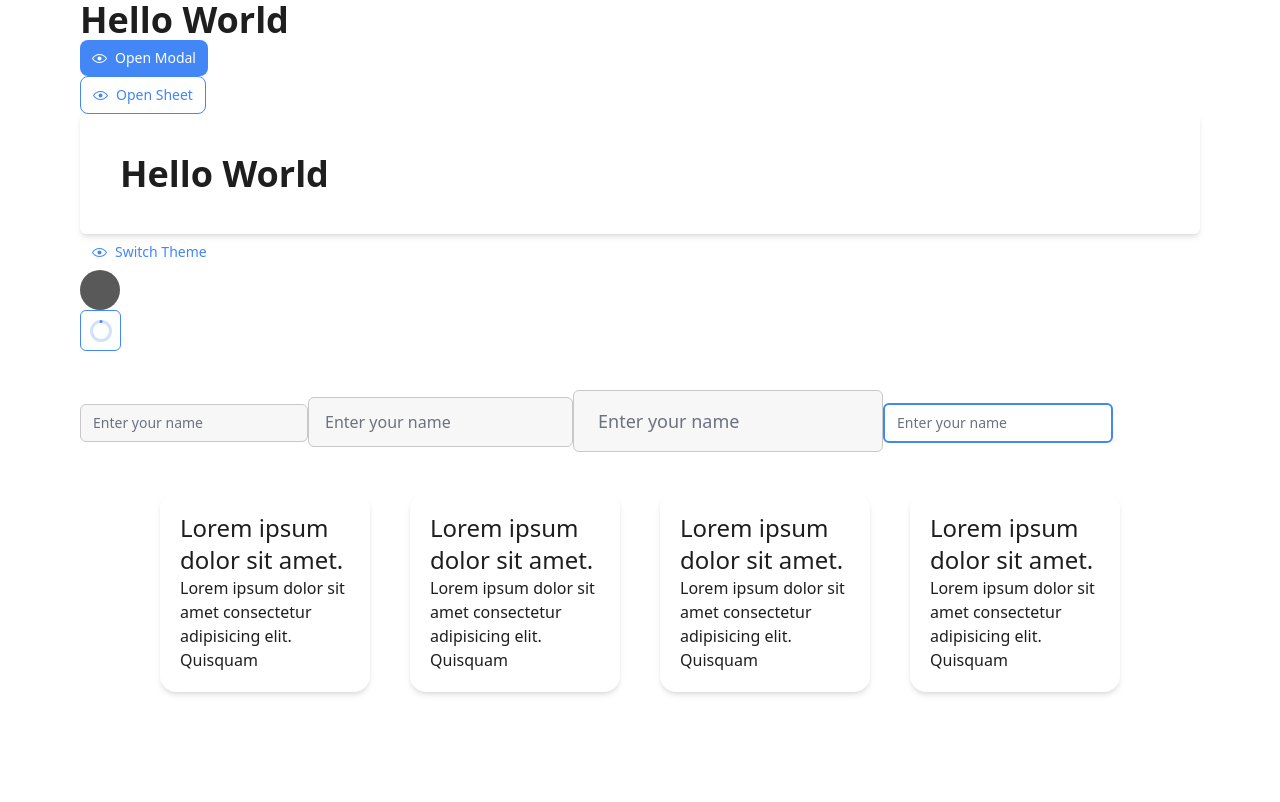
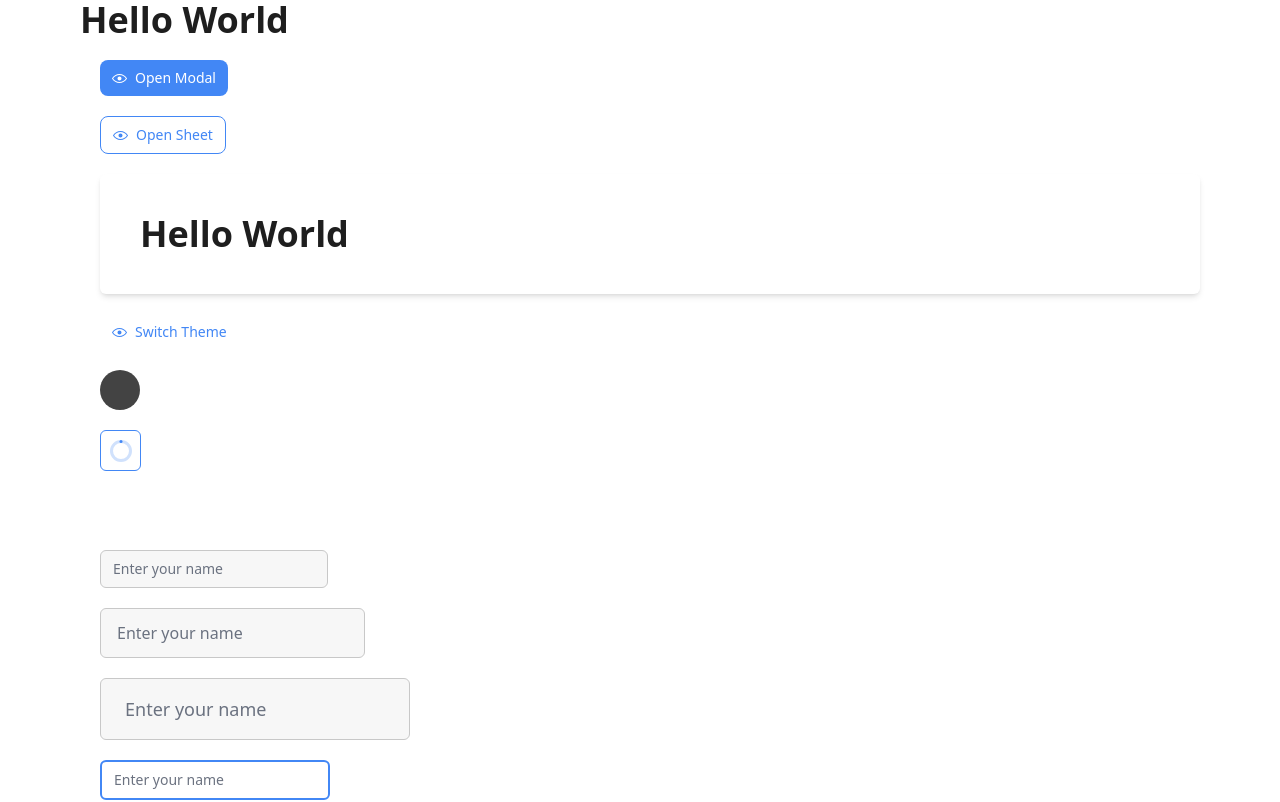
Before and after one commit to usmangurowa/next-tailwind-components, a Next.js app: page / in a window 1280 px wide. Shown: the top 802 px of the page. Built offline with nearby package versions, Linux system fonts and the light colour scheme.

Commit message:
feat: implement focus trap

```diff
--- a/components/common/Button.tsx
+++ b/components/common/Button.tsx
@@ -28,7 +28,9 @@ interface ButtonProps
   right?: React.ReactNode;
 }
 
-const Button = ({
+const Button = React.forwardRef<HTMLButtonElement, ButtonProps>(
+  (
+    {
       children,
       className,
       size = "md",
@@ -40,7 +42,9 @@ const Button = ({
       right = null,
       disabled,
       ...props
-}: ButtonProps) => {
+    },
+    ref
+  ) => {
     const classes = clx(
       {
         [roundness[rounded]]: true,
@@ -64,7 +68,12 @@ const Button = ({
     );
 
     return (
-    <button className={classes} disabled={disabled || loading} {...props}>
+      <button
+        ref={ref}
+        className={classes}
+        disabled={disabled || loading}
+        {...props}
+      >
         {loading && (
           <div className="absolute flex items-center justify-center w-full h-full loader">
             <Spinner />
@@ -75,8 +84,7 @@ const Button = ({
         {right}
       </button>
     );
-};
+  }
+);
 
 export default React.memo(Button);
-
-const tmp = <span className="scale-[.99]"></span>;
--- a/components/common/IconButton.tsx
+++ b/components/common/IconButton.tsx
@@ -28,7 +28,9 @@ interface IconButtonProps
   right?: React.ReactNode;
 }
 
-const IconButton = ({
+const IconButton = React.forwardRef<HTMLButtonElement, IconButtonProps>(
+  (
+    {
       children,
       className,
       size = "md",
@@ -40,7 +42,9 @@ const IconButton = ({
       right = null,
       disabled,
       ...props
-}: IconButtonProps) => {
+    },
+    ref
+  ) => {
     const classes = clx(
       {
         [roundness[rounded]]: true,
@@ -64,7 +68,12 @@ const IconButton = ({
     );
 
     return (
-    <button className={classes} disabled={disabled || loading} {...props}>
+      <button
+        ref={ref}
+        className={classes}
+        disabled={disabled || loading}
+        {...props}
+      >
         {loading && (
           <div className="absolute flex items-center justify-center w-full h-full text-inherit loader">
             <Spinner />
@@ -73,6 +82,7 @@ const IconButton = ({
         <span>{children}</span>
       </button>
     );
-};
+  }
+);
 
 export default React.memo(IconButton);
--- a/components/common/Input.tsx
+++ b/components/common/Input.tsx
@@ -24,9 +24,17 @@ interface InputProps
   size?: "sm" | "md" | "lg" | any;
   mode?: "outline" | "solid" | "text";
   rounded?: keyof typeof roundness;
+  label?: string | React.ReactNode;
+  left?: React.ReactNode;
+  right?: React.ReactNode;
+  helperText?: string;
+  error?: boolean;
+  containerClassName?: string;
 }
 
-const Input = ({
+const Input = React.forwardRef<HTMLInputElement, InputProps>(
+  (
+    {
       children,
       className,
       size = "md",
@@ -34,10 +42,11 @@ const Input = ({
       variant,
       rounded = "md",
       disabled,
+      label,
       ...props
-}: InputProps) => {
-  //   const roundedClass = "rounded-" + rounded;
-
+    },
+    ref
+  ) => {
     const classes = clx(
       {
         [roundness[rounded]]: true,
@@ -54,9 +63,21 @@ const Input = ({
       className
     );
 
-  return <input className={classes} {...props} />;
-};
+    const labelClasses = clx(
+      "text-sm font-medium text-gray-700 dark:text-gray-300"
+    );
+
+    const helperTextClasses = clx();
+
+    const containerClasses = clx("w-fit space-y-2");
+
+    return (
+      <div className="">
+        {label && <label className={labelClasses}>{label}</label>}
+        <input ref={ref} className={classes} {...props} />
+      </div>
+    );
+  }
+);
 
 export default React.memo(Input);
-
-const temp = <span className="ring-0"></span>;
--- a/components/dialogs/Modal.tsx
+++ b/components/dialogs/Modal.tsx
@@ -2,6 +2,7 @@ import React from "react";
 import IconButton from "../common/IconButton";
 import { Cross1Icon } from "@radix-ui/react-icons";
 import { clx } from "@/lib/utils";
+import FocusTrap from "focus-trap-react";
 
 interface ModalProps extends React.HTMLAttributes<HTMLDivElement> {
   open: boolean;
@@ -35,7 +36,22 @@ const Modal = ({
     }
   );
 
+  React.useEffect(() => {
+    const onEscaped = (e: KeyboardEvent) => {
+      if (e.keyCode === 27) {
+        onClose && onClose();
+      }
+    };
+
+    document.addEventListener("keydown", onEscaped);
+
+    return () => {
+      document.removeEventListener("keydown", onEscaped);
+    };
+  }, []);
+
   return (
+    <FocusTrap active={open}>
       <div className={classes}>
         {React.Children.map(children, (child) => {
           return React.cloneElement(child as React.ReactElement<any>, {
@@ -51,6 +67,7 @@ const Modal = ({
           onClick={onClose}
         ></div>
       </div>
+    </FocusTrap>
   );
 };
 
@@ -67,7 +84,7 @@ const ModalContent = ({
   ...props
 }: ModalContentProps) => {
   const classes = clx(
-    "paper shadow-none z-[999] relative overflow-auto",
+    "paper z-[999] relative overflow-auto",
     {
       "w-full laptop:h-[80vh] laptop:w-1/2 laptop:rounded-2xl rounded-t-2xl mt-auto laptop:m-0":
         responsive,
--- a/components/dialogs/Sheet.tsx
+++ b/components/dialogs/Sheet.tsx
@@ -2,6 +2,7 @@ import React from "react";
 import IconButton from "../common/IconButton";
 import { Cross1Icon } from "@radix-ui/react-icons";
 import { clx } from "@/lib/utils";
+import FocusTrap from "focus-trap-react";
 
 interface SheetProps extends React.HTMLAttributes<HTMLDivElement> {
   open: boolean;
@@ -29,7 +30,22 @@ const Sheet = ({ onClose, open, children, position = "left" }: SheetProps) => {
     }
   );
 
+  React.useEffect(() => {
+    const onEscaped = (e: KeyboardEvent) => {
+      if (e.keyCode === 27) {
+        onClose && onClose();
+      }
+    };
+
+    document.addEventListener("keydown", onEscaped);
+
+    return () => {
+      document.removeEventListener("keydown", onEscaped);
+    };
+  }, []);
+
   return (
+    <FocusTrap active={open}>
       <div className={classes}>
         {React.Children.map(children, (child) => {
           return React.cloneElement(child as React.ReactElement<any>, {
@@ -43,6 +59,7 @@ const Sheet = ({ onClose, open, children, position = "left" }: SheetProps) => {
           onClick={onClose}
         ></div>
       </div>
+    </FocusTrap>
   );
 };
 
--- a/pages/index.tsx
+++ b/pages/index.tsx
@@ -65,7 +65,7 @@ const Index = () => {
           </Button>
         </Modal.Content>
       </Modal>
-      <div className="container min-h-screen gap-5 ">
+      <div className="container min-h-screen gap-5 space-x-5 space-y-5 ">
         <h1 className="text-4xl font-bold">Hello World</h1>
         <Button
           left={theme === "light" ? <EyeClosedIcon /> : <EyeOpenIcon />}
```
Lines whose indentation alone changed are shown as unchanged.
